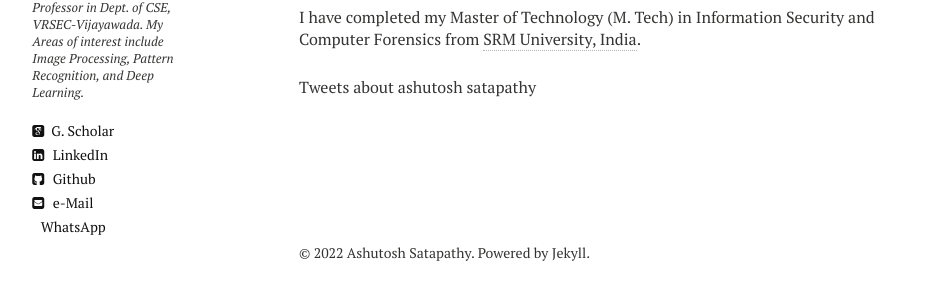
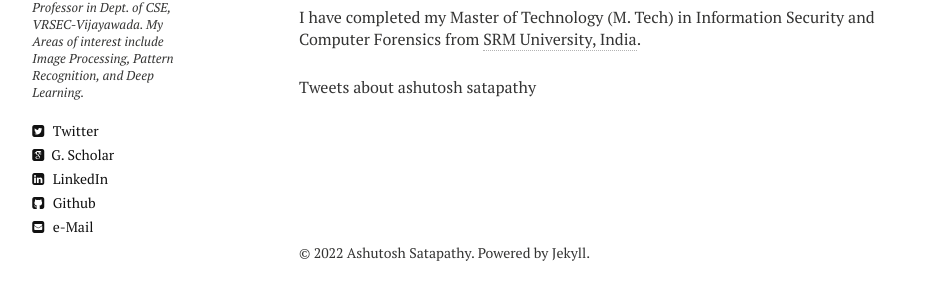
Before and after one commit to ashutoshsatapathy1990/ashutoshsatapathy1990.github.io, a Jekyll site: the page built from index.md, in a window 1280 px wide. Shown: the part 371-671 px from the top of the page, without its empty margins (21-973 px from the left). Built offline with Jekyll 4.4.1, drawn with Linux system fonts in a browser that asks for light colours; nearby versions of some CDN libraries; comment, search, counter and statistics services are not loaded.

Commit message:
Update _config.yml

```diff
--- a/_config.yml
+++ b/_config.yml
@@ -12,11 +12,10 @@ owner:
   bio                       :  Working as an Assistant Professor in Dept. of CSE, VRSEC-Vijayawada. My Areas of interest include Image Processing, Pattern Recognition, and Deep Learning.
   email                     :  ashutosh@vrsiddhartha.ac.in
   # Social networking links are used in author-bio sidebar. Update and remove as you like.
-  twitter: #jponttuset
   linkedin                  :  ashutosh-satapathy-24903747
   google_scholar            :  SwrZkasAAAAJ
   github                    :  ashutoshsatapathy1990
-  whatsapp                  :  7401547964
+  twitter                   :  satapathy1990
 # Analytics and webmaster tools stuff goes here
 google_analytics: UA-52736040-1
 google_verify:
```
